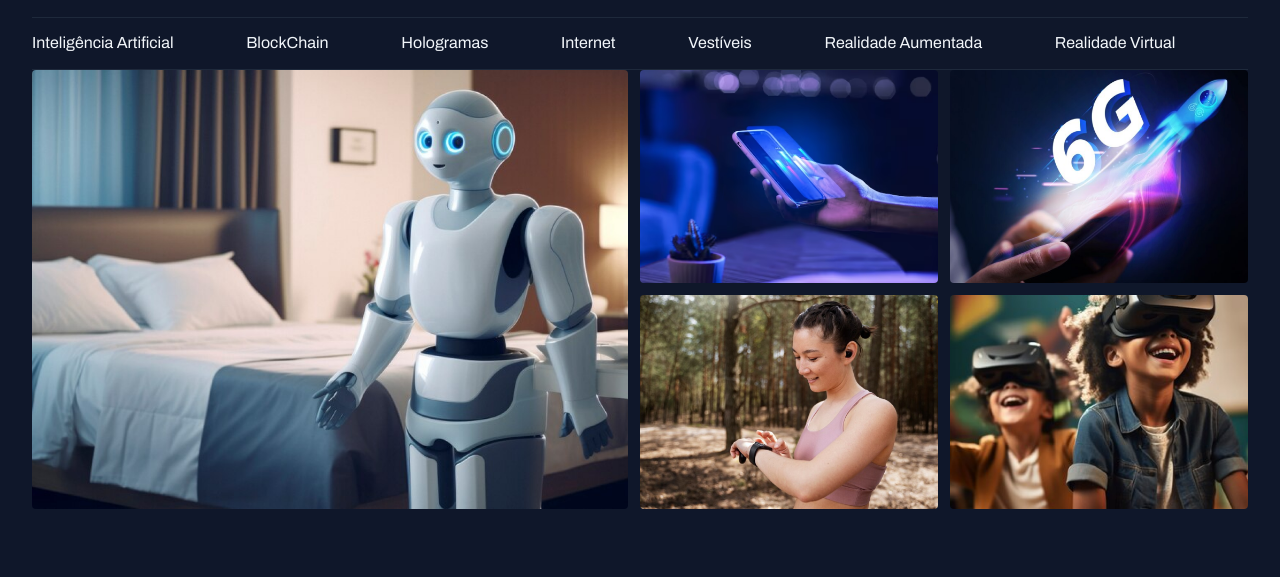
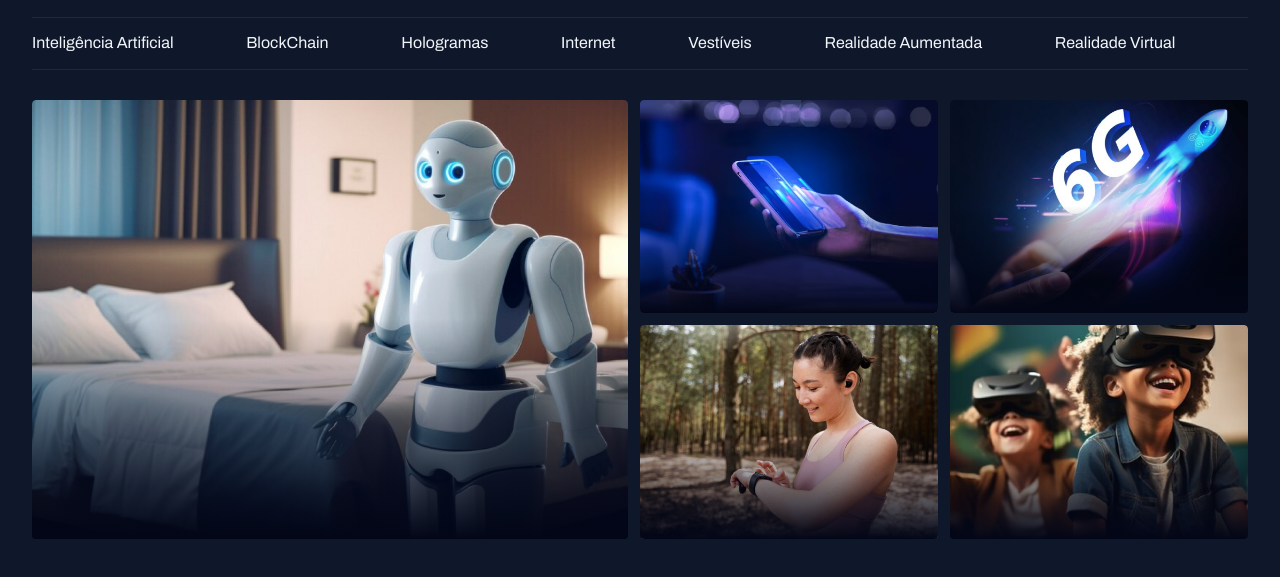
Before and after one commit to devPedro7/estudosGrid, a plain HTML site: page PROJETO - PORTAL DE NOTICIAS/index.html in a window 1280 px wide. Shown: the part 55-632 px from the top of the page. Drawn offline with Linux system fonts and the light colour scheme.

Commit message:
Adicionando fundo degrade nas imagens

```diff
--- a/PROJETO - PORTAL DE NOTICIAS/CSS/global.css
+++ b/PROJETO - PORTAL DE NOTICIAS/CSS/global.css
@@ -54,6 +54,7 @@ img{
     max-width: 1280px;
     padding-inline: 32px;
     margin-inline: auto;
+    margin-bottom: 30px;
 }
 
 .main{
--- a/PROJETO - PORTAL DE NOTICIAS/CSS/sections.css
+++ b/PROJETO - PORTAL DE NOTICIAS/CSS/sections.css
@@ -3,3 +3,17 @@
     object-fit: cover;
     border-radius: 4px;
 }
+
+.card{
+    border-radius: 4px;
+    overflow: hidden;
+    position: relative;
+}
+
+.card::before{
+    content: "";
+    position: absolute;
+    inset: 0;
+    top: 50%;
+    background: linear-gradient(180deg, transparent 0%, #020617 100%);
+}
--- a/PROJETO - PORTAL DE NOTICIAS/index.html
+++ b/PROJETO - PORTAL DE NOTICIAS/index.html
@@ -40,24 +40,24 @@
     <main class="grid container">
         <section id="featured" class="grid grid-flow-col gap-16">
 
-            <div>
+            <div class="card">
                 <img src="ASSETS/IMAGES/Image 01.png" alt="">
             </div>
 
             <div class="grid grid-cols-2 gap-16">
-                <div>
+                <div class="card">
                     <img src="ASSETS/IMAGES/Image 02.png" alt="">
                 </div>
 
-                <div>
+                <div class="card">
                     <img src="ASSETS/IMAGES/Image 03.png" alt="">
                 </div>
 
-                <div>
+                <div class="card">
                     <img src="ASSETS/IMAGES/Image 04.png" alt="">
                 </div>
 
-                <div>
+                <div class="card">
                     <img src="ASSETS/IMAGES/Image 05.png" alt="">
                 </div>
             </div>
```
